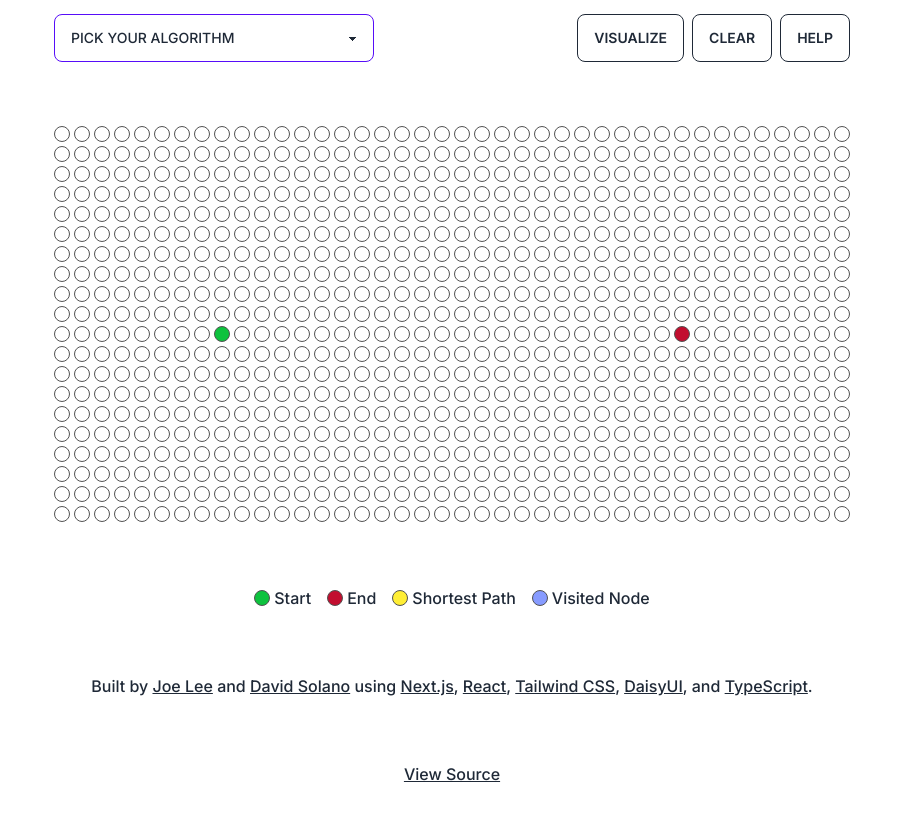
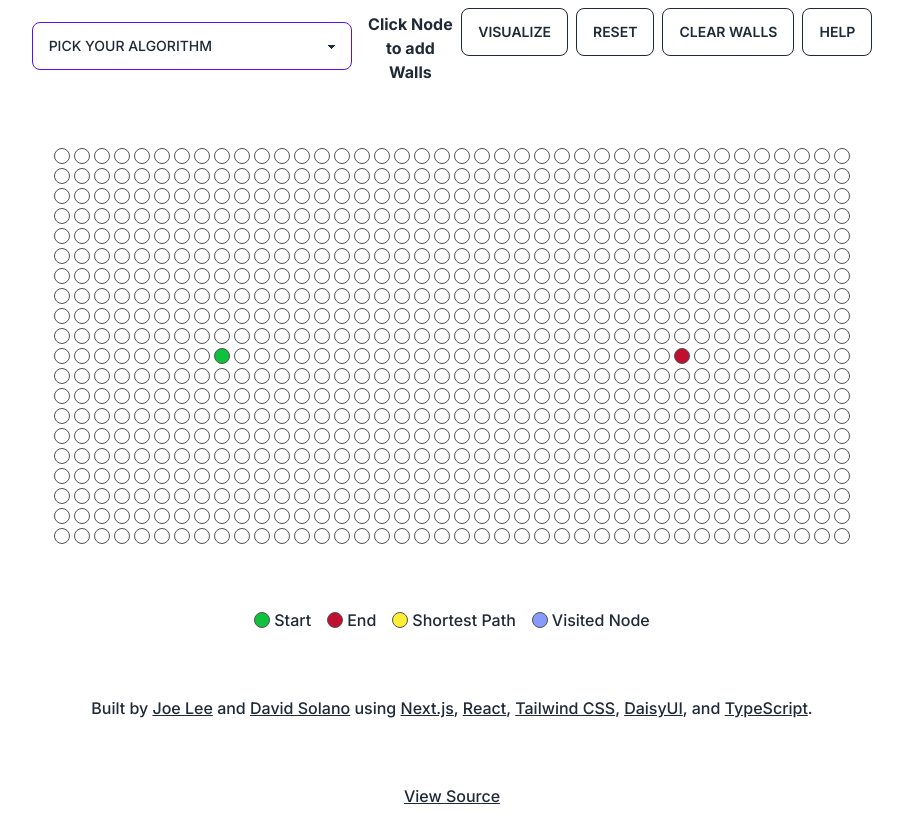
Before and after one commit to j1yl/pathfind, a Next.js app: page / in a window 1280 px wide. Shown: the whole page, without its empty margins (188-1091 px from the left). Built offline with nearby package versions, Linux system fonts and the light colour scheme.

Commit message:
Add wall functionality and clear walls. (#4)

```diff
--- a/app/components/Bar.tsx
+++ b/app/components/Bar.tsx
@@ -12,6 +12,7 @@ type Props = {
   setSelectedAlgo: (algo: string) => void;
   visualize: () => void;
   clearBoard: () => void;
+  clearWalls: () => void;
   isRunning: boolean;
 };
 
@@ -31,20 +32,29 @@ const Bar = (props: Props) => {
         <option value="dijkstra">DIJKSTRA&apos;S</option>
         <option value="astar">A*</option>
       </select>
-      <div className="flex gap-2 w-full md:justify-end justify-center">
+      <div className="flex xs:flex-wrap gap-2 w-full md:justify-end justify-center ">
+        <p className="pt-1 xs:pt-2 font-bold text-center">
+          Click Node to add Walls
+        </p>
         <button
-          className={`btn btn-outline ${props.isRunning ? "btn-disabled" : ""}`}
+          className={` btn btn-outline ${props.isRunning && "btn-disabled"}`}
           onClick={() => props.visualize()}
         >
           Visualize
         </button>
         <button
-          className={`btn btn-outline ${props.isRunning ? "btn-disabled" : ""}`}
+          className={`btn btn-outline ${props.isRunning && "btn-disabled"}`}
           onClick={() => props.clearBoard()}
         >
-          Clear
+          Reset
         </button>
-        <div className="w-max">
+        <button
+          className={` btn btn-outline ${props.isRunning && "btn-disabled"}`}
+          onClick={() => props.clearWalls()}
+        >
+          Clear Walls
+        </button>
+        <div className=" w-max">
           <button
             className="btn btn-outline"
             onClick={() => {
--- a/app/components/Maze.tsx
+++ b/app/components/Maze.tsx
@@ -4,6 +4,7 @@ import React, { RefObject, createRef, useState } from "react";
 import Bar from "./Bar";
 import MazeNode from "./Node";
 import { backtrackToStart } from "../lib/helpers";
+import useMouseEventHandlers from "../hooks/useMouseEventHandlers";
 import { Vertex } from "../classes/Vertex";
 import { Dijkstra } from "../algorithms/Dijkstra";
 import { AStar } from "../algorithms/AStar";
@@ -39,9 +40,9 @@ const Maze = (props: Props) => {
       : NodeType.Default;
   }
 
-  const startEnd = initialStartEnd(props);
-  const [startNode, setStartNode] = useState<CoordinatesType>(startEnd[0]);
-  const [endNode, setEndNode] = useState<CoordinatesType>(startEnd[1]);
+  const [start, end] = initialStartEnd(props);
+  const [startNode, setStartNode] = useState<CoordinatesType>(start);
+  const [endNode, setEndNode] = useState<CoordinatesType>(end);
   const [isRunning, setIsRunning] = useState<boolean>(false);
 
   const initialRefs = Array.from({ length: props.rows }, (_) =>
@@ -56,19 +57,36 @@ const Maze = (props: Props) => {
     })
   );
   const [grid, setGrid] = useState<Vertex[][]>(initialGrid);
-
   function resetGrid() {
     refs.forEach((row, x) =>
       row.forEach((ref, y) => {
         grid[x][y].reset();
-        ref.current?.classList.remove(styles.visited, styles.shortestPath);
+        ref.current?.classList.remove(
+          styles.visited,
+          styles.shortestPath,
+          styles.wall
+        );
       })
     );
   }
+  const resetWall = () => {
+    refs.forEach((row, i) =>
+      row.forEach((ref, j) => {
+        if (grid[i][j].isStartOrEnd()) return;
 
+        grid[i][j].clearWall();
+      })
+    );
+    const temp = [...grid];
+    setGrid(temp);
+  };
+  const reset = () => {
+    resetWall();
+    resetGrid();
+  };
+  const handlers = useMouseEventHandlers(grid, setGrid);
   function visualize() {
     resetGrid();
-
     const start = grid[startNode.x][startNode.y];
     const end = grid[endNode.x][endNode.y];
 
@@ -76,31 +94,37 @@ const Maze = (props: Props) => {
       case "dijkstra":
         const dijkstraVisitedNodes = Dijkstra(grid, start, end);
         const dijkstraShortestPath = backtrackToStart(end);
-        animate(dijkstraVisitedNodes, dijkstraShortestPath);
+        animate(dijkstraVisitedNodes, dijkstraShortestPath, "dijkstra");
         break;
       case "astar":
         const astarVisitedNodes = AStar(grid, start, end);
         const astarShortestPath = backtrackToStart(end);
-        animate(astarVisitedNodes, astarShortestPath);
+        animate(astarVisitedNodes, astarShortestPath, "astar");
         break;
     }
   }
 
-  function animate(visitedNodes: Vertex[], shortestPath: Vertex[]) {
+  function animate(
+    visitedNodes: Vertex[],
+    shortestPath: Vertex[],
+    name: string
+  ) {
+    const speed = name === "dijkstra" ? 3 : 20;
+    const delay = name === "dijkstra" ? 3 : 20;
     setIsRunning(true);
     for (let i = 1; i < visitedNodes.length - 1; i++) {
       setTimeout(() => {
         const node = visitedNodes[i];
         const ref = refs[node.x][node.y].current!;
         ref.classList.add(styles.visited);
-      }, 10 * i);
+      }, speed * i);
 
       if (i === visitedNodes.length - 2) {
         setTimeout(() => {
           animateShortestPath(shortestPath);
           setIsRunning(false);
-        }, 10 * i);
-        return;
+          return;
+        }, delay * i);
       }
     }
   }
@@ -111,7 +135,7 @@ const Maze = (props: Props) => {
         const node = shortestPath[i];
         const ref = refs[node.x][node.y].current!;
         ref.classList.add(styles.shortestPath);
-      }, 50 * i);
+      }, 40 * i);
     }
   }
 
@@ -121,7 +145,8 @@ const Maze = (props: Props) => {
         isRunning={isRunning}
         setSelectedAlgo={setSelectedAlgo}
         visualize={visualize}
-        clearBoard={resetGrid}
+        clearBoard={reset}
+        clearWalls={resetWall}
       />
       <div
         style={{
@@ -140,6 +165,9 @@ const Maze = (props: Props) => {
               key={`node-${x}-${y}`}
               nodeRef={node}
               vertex={grid[x][y]}
+              handleMouseDown={handlers.handleMouseDown}
+              handleMouseEnter={handlers.handleMouseEnter}
+              handleMouseUp={handlers.handleMouseUp}
             />
           ))
         )}
--- a/app/components/Node.tsx
+++ b/app/components/Node.tsx
@@ -1,21 +1,73 @@
 import React, { RefObject } from "react";
 import { Vertex } from "../classes/Vertex";
 import { NodeType } from "../types/NodeType";
+import { useEffect } from "react";
+import { useState } from "react";
 
 type Props = {
   x: number;
   y: number;
   nodeRef: RefObject<HTMLDivElement>;
   vertex: Vertex;
+  handleMouseDown: (x: number, y: number) => void;
+  handleMouseEnter: (x: number, y: number) => void;
+  handleMouseUp: (x: number, y: number) => void;
 };
 
 const MazeNode = (props: Props) => {
+  useEffect(() => {
+    props.nodeRef.current!.addEventListener("touchstart", handleTouchStart, {
+      passive: false,
+    });
+    // eslint-disable-next-line react-hooks/exhaustive-deps
+  }, []);
+
+  const handleMouseDown = () => {
+    console.log("mouse down!");
+    props.handleMouseDown(props.x, props.y);
+  };
+
+  const handleMouseEnter = () => {
+    props.handleMouseEnter(props.x, props.y);
+    console.log("Mouse Enter");
+  };
+
+  const handleMouseUp = () => {
+    props.handleMouseUp(props.x, props.y);
+    console.log("Mouse up!");
+  };
+
+  const handleTouchStart = (e: TouchEvent) => {
+    e.preventDefault();
+    props.handleMouseDown(props.x, props.y);
+  };
+
+  const handleTouchMove = (e: React.TouchEvent) => {
+    const touch = e.changedTouches[0];
+    const x = touch.pageX - window.scrollX;
+    const y = touch.pageY - window.scrollY;
+
+    var elm = document.elementFromPoint(x, y) as HTMLElement;
+    const i = Number(elm.dataset.x);
+    const j = Number(elm.dataset.y);
+
+    props.handleMouseEnter(i, j);
+  };
+
+  const handleTouchEnd = (_: React.TouchEvent) => {
+    props.handleMouseUp(props.x, props.y);
+  };
   return (
     <div
       ref={props.nodeRef}
-      data-i={props.x}
-      data-j={props.y}
+      data-x={props.x}
+      data-y={props.y}
       title={`${props.x}, ${props.y}`}
+      onMouseDown={handleMouseDown}
+      onMouseUp={handleMouseUp}
+      onMouseEnter={handleMouseEnter}
+      onTouchMove={handleTouchMove}
+      onTouchEnd={handleTouchEnd}
       style={{
         backgroundColor:
           props.vertex.nodeType === NodeType.Start
@@ -24,7 +76,9 @@ const MazeNode = (props: Props) => {
             ? "#c20e2f"
             : "",
       }}
-      className="w-4 border-neutral-600 rounded-full border h-auto aspect-square transition-colors duration-150 ease-in-out"
+      className={`w-4 border-neutral-600 rounded-full border h-auto aspect-square transition-colors duration-150 ease-in-out ${
+        props.vertex.isWall() && "bg-black"
+      }`}
     />
   );
 };
--- /dev/null
+++ b/app/hooks/useMouseEventHandlers.tsx
@@ -0,0 +1,54 @@
+import { Dispatch, SetStateAction, useState } from "react";
+import { NodeType } from "../types/NodeType";
+import { Vertex } from "../classes/Vertex";
+import { CoordinatesType } from "../types/CoordinatesType";
+
+const useMouseEventHandlers = (
+  grid: Vertex[][],
+  setGrid: Dispatch<SetStateAction<Vertex[][]>>
+) => {
+  const [isMousePressed, setIsMousePressed] = useState<boolean>(false);
+  const [isDraggingStart, setIsDraggingStart] = useState<boolean>(false);
+  const [isDraggingEnd, setIsDraggingEnd] = useState<boolean>(false);
+  const [isUpdatingToWall, setIsUpdatingToWall] = useState<boolean>(false);
+
+  const setWall = (x: number, y: number) => {
+    const newGrid = grid.slice();
+    newGrid[x][y].setWall();
+    setGrid(newGrid);
+  };
+
+  const updateWall = (x: number, y: number) => {
+    if (grid[x][y].isStartOrEnd()) return;
+
+    setWall(x, y);
+  };
+
+  const handleMouseDown = (x: number, y: number) => {
+    setIsMousePressed(true);
+    setIsUpdatingToWall(grid[x][y].nodeType !== NodeType.Wall);
+
+    updateWall(x, y);
+  };
+
+  const handleMouseEnter = (x: number, y: number) => {
+    if (!isMousePressed) return;
+
+    updateWall(x, y);
+  };
+
+  const handleMouseUp = (x: number, y: number) => {
+    setIsMousePressed(false);
+    setIsUpdatingToWall(false);
+
+    setIsUpdatingToWall(grid[x][y].nodeType !== NodeType.Wall);
+  };
+
+  return {
+    handleMouseDown,
+    handleMouseEnter,
+    handleMouseUp,
+  };
+};
+
+export default useMouseEventHandlers;
--- a/tailwind.config.js
+++ b/tailwind.config.js
@@ -6,7 +6,13 @@ module.exports = {
     "./app/**/*.{js,ts,jsx,tsx,mdx}",
   ],
   theme: {
-    extend: {},
+    extend: {
+      screens: {
+        xs: { raw: "(max-width: 500px)" },
+        sm: "768px",
+        md: "1060px",
+      },
+    },
   },
   daisyui: {
     themes: ["light"],
```
Also changed, not shown: app/styles/nodestyles.module.css (line endings or trailing spaces).
